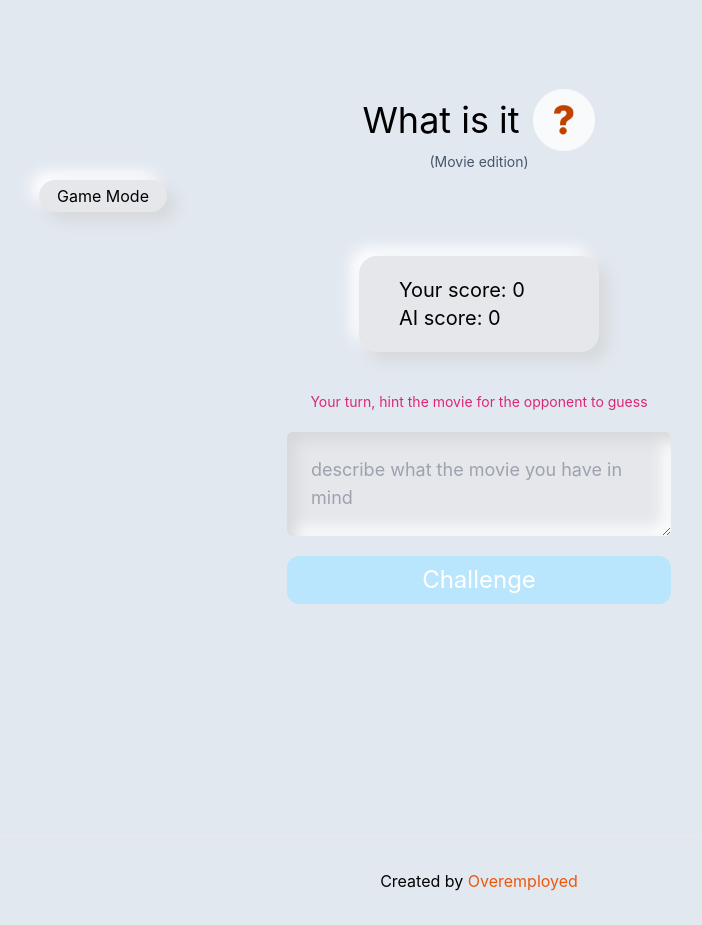
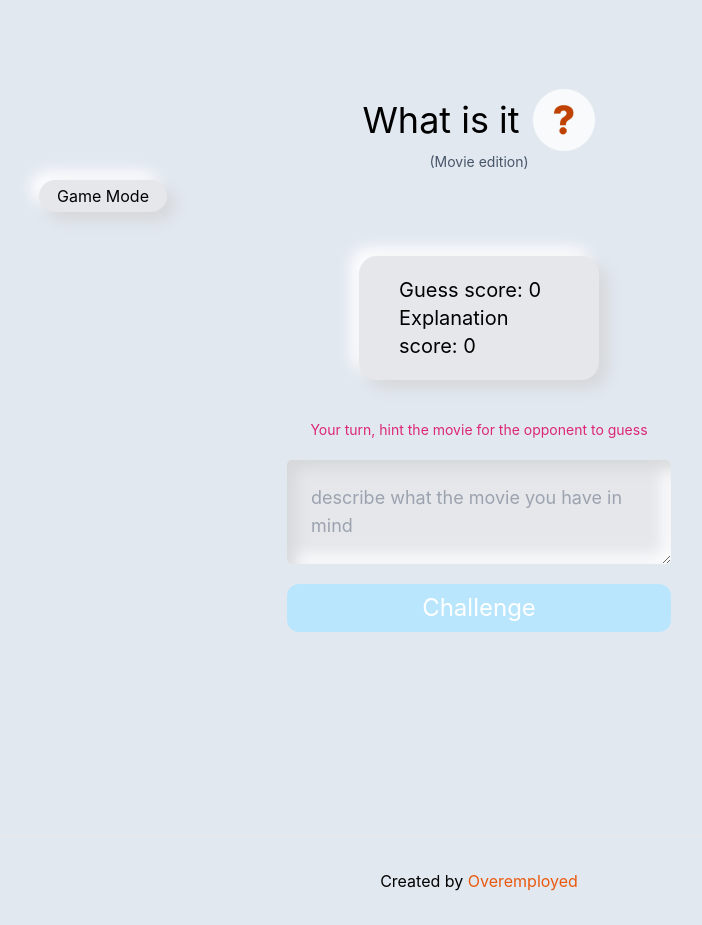
Before and after one commit to overemployed-team/whatis-app, a Next.js app: page / in a window 1280 px wide. Both pictures are taken after typing "Sample" into the empty fields and a click on the button "Search Mode". Shown: the whole page, without its empty margins (161-863 px from the left). Built offline with nearby package versions, Linux system fonts and the light colour scheme.

Commit message:
modified:   components/GameModeComponent.tsx

```diff
--- a/components/GameModeComponent.tsx
+++ b/components/GameModeComponent.tsx
@@ -209,8 +209,8 @@ const GameModeComponent = () =>{
 
     return <>
         <div id="score-bar" className="w-60 px-10 py-5 m-2 neu-up mx-auto text-left p-2">
-            <p className="text-xl">Your score:  {userScore}</p>
-            <p className="text-xl">AI score:  {aiScore}</p>
+            <p className="text-xl">Guess score:  {userScore}</p>
+            <p className="text-xl">Explanation score:  {aiScore}</p>
         </div>
 
         {
```
